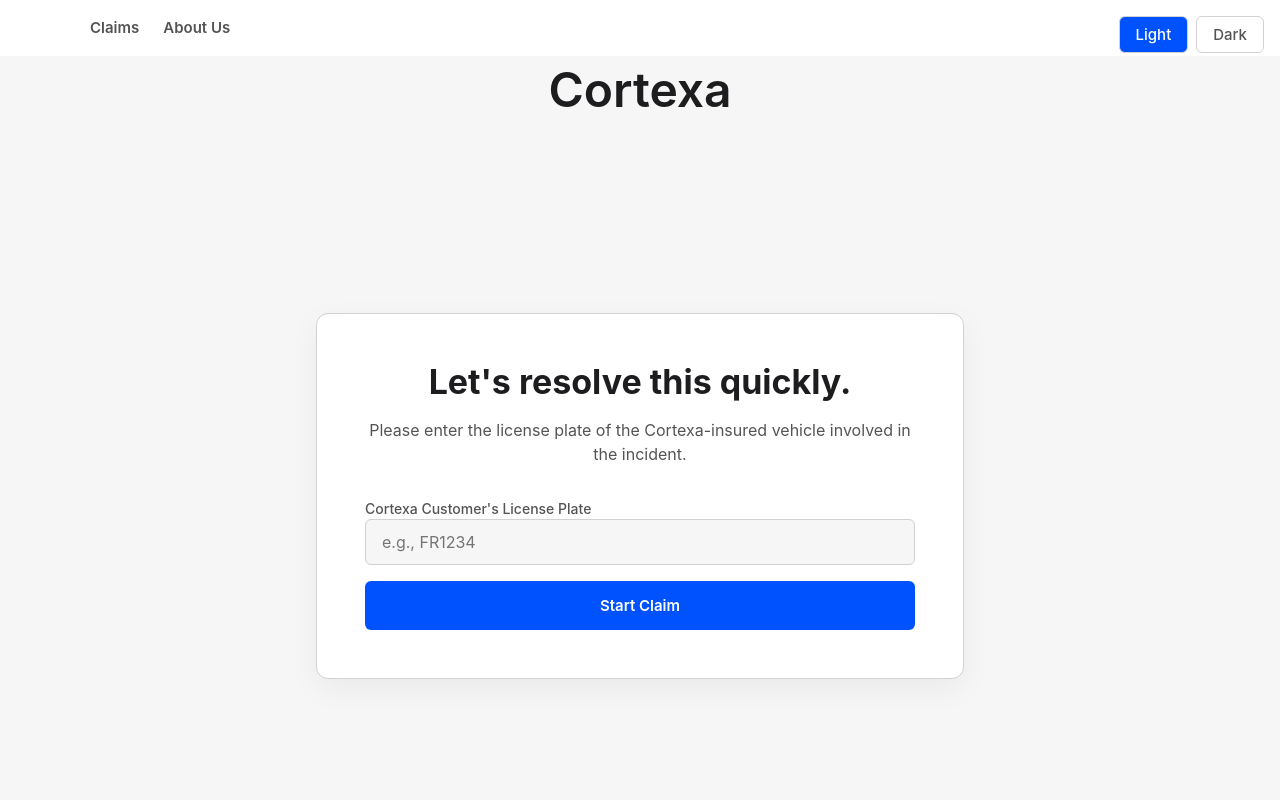
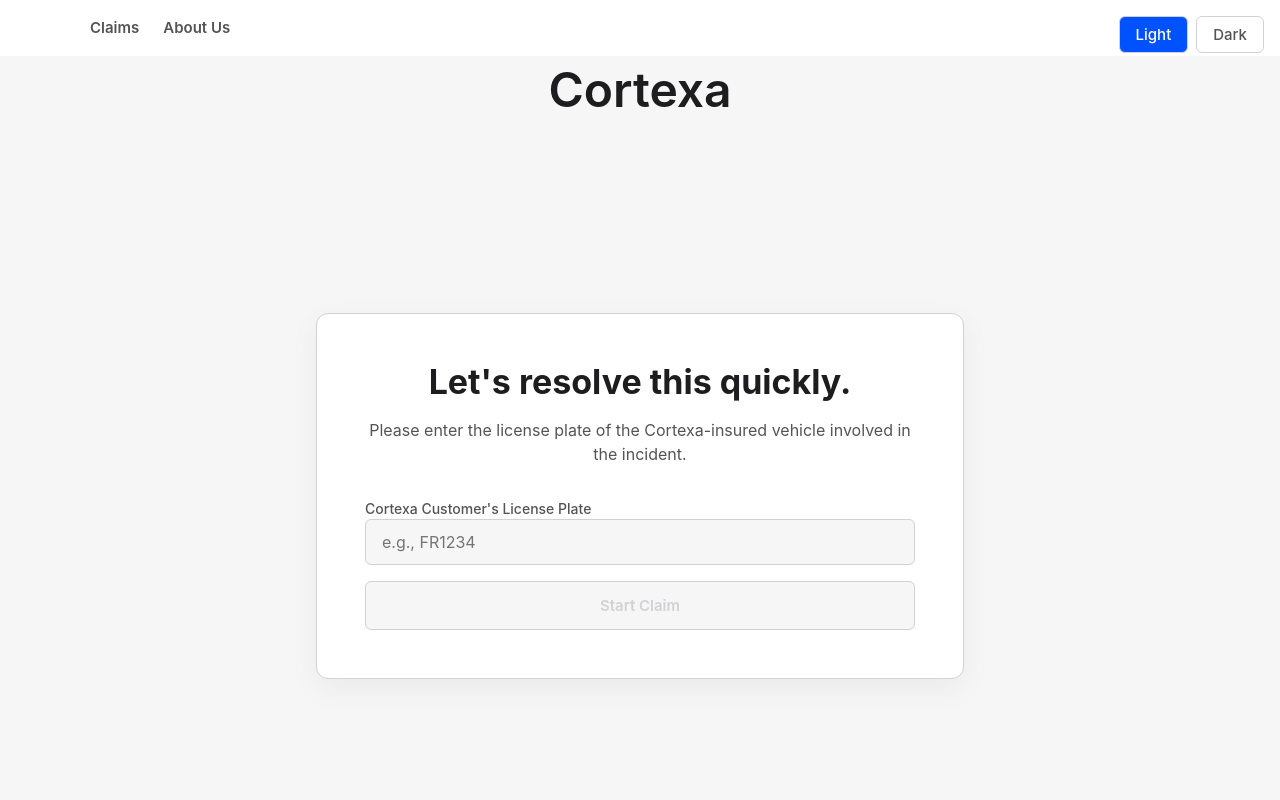
Before and after one commit to juanpatriciodoyle/cortexa-insurance, a React (Create React App) app: page /claims in a window 1280 px wide. Shown: the top 800 px of the page. Built offline with nearby package versions, Linux system fonts and the light colour scheme.

Commit message:
update disabled for button

```diff
--- a/src/components/ui/Button.tsx
+++ b/src/components/ui/Button.tsx
@@ -7,16 +7,27 @@ const ButtonWrapper = styled.button<{ $variant: 'primary' | 'secondary' }>`
     padding: 16px 32px;
     cursor: pointer;
     transition: all 0.2s ease;
-    width: 100%;
+    width: auto;
+    box-sizing: border-box;
+
+    &:disabled {
+        background-color: ${({theme}) => theme.colors.subtleBackground};
+        color: ${({theme}) => theme.colors.borders};
+        border-color: ${({theme}) => theme.colors.borders};
+        cursor: not-allowed;
+        transform: none;
+        box-shadow: none;
+    }
 
     ${({$variant, theme}) => $variant === 'primary' && css`
         background-color: ${theme.colors.primary};
         color: #FFFFFF;
         border: 1px solid transparent;
 
-        &:hover {
+        &:hover:not(:disabled) {
             transform: translateY(-2px);
             box-shadow: 0 4px 12px rgba(0, 82, 255, 0.2);
+            background-color: ${theme.colors.primaryHover};
         }
     `}
 
@@ -25,7 +36,7 @@ const ButtonWrapper = styled.button<{ $variant: 'primary' | 'secondary' }>`
         color: ${theme.colors.textBody};
         border: 1px solid ${theme.colors.borders};
 
-        &:hover {
+        &:hover:not(:disabled) {
             transform: translateY(-2px);
             background-color: ${theme.colors.subtleBackground};
             border-color: ${theme.colors.textBody};
```
